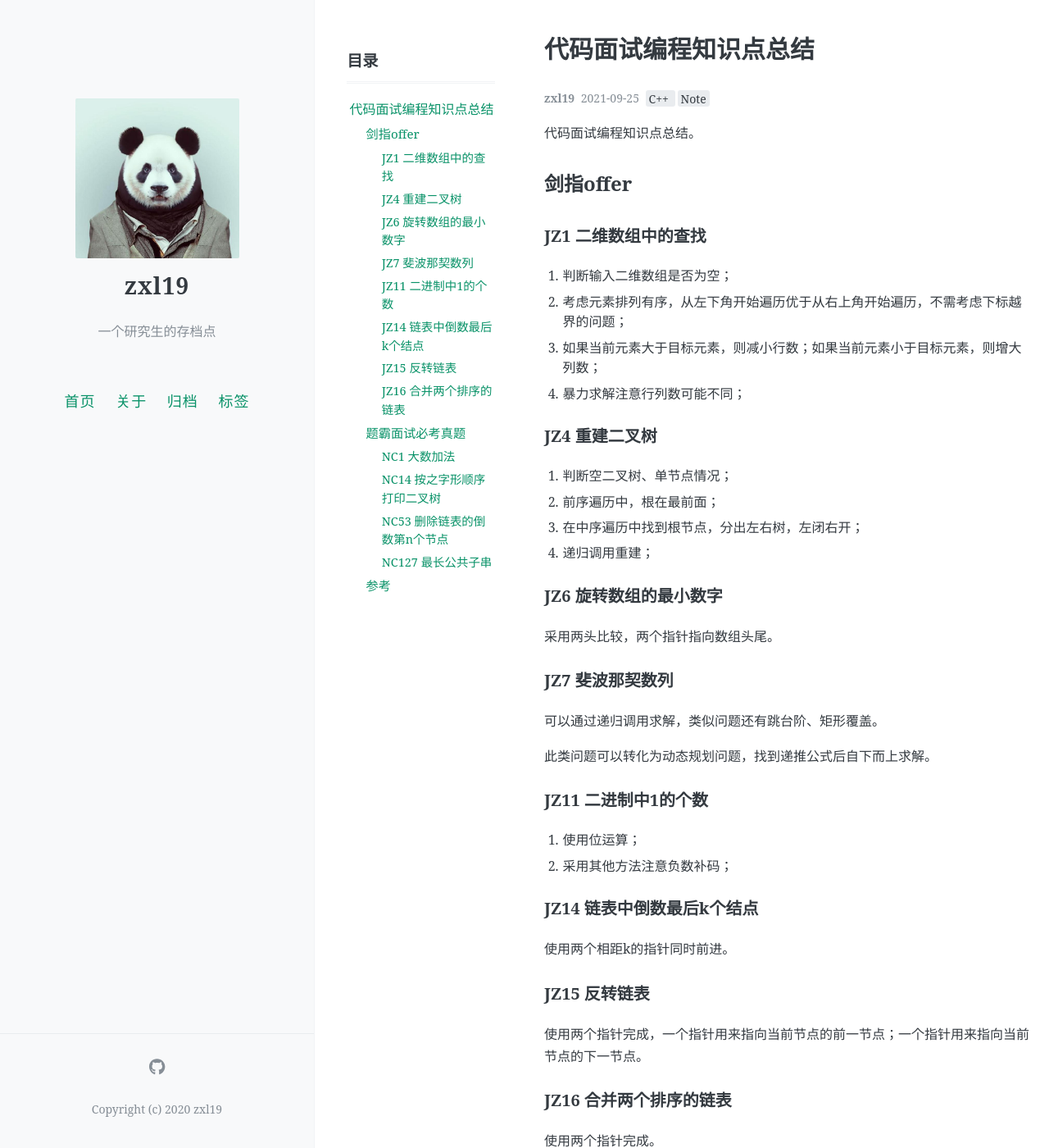
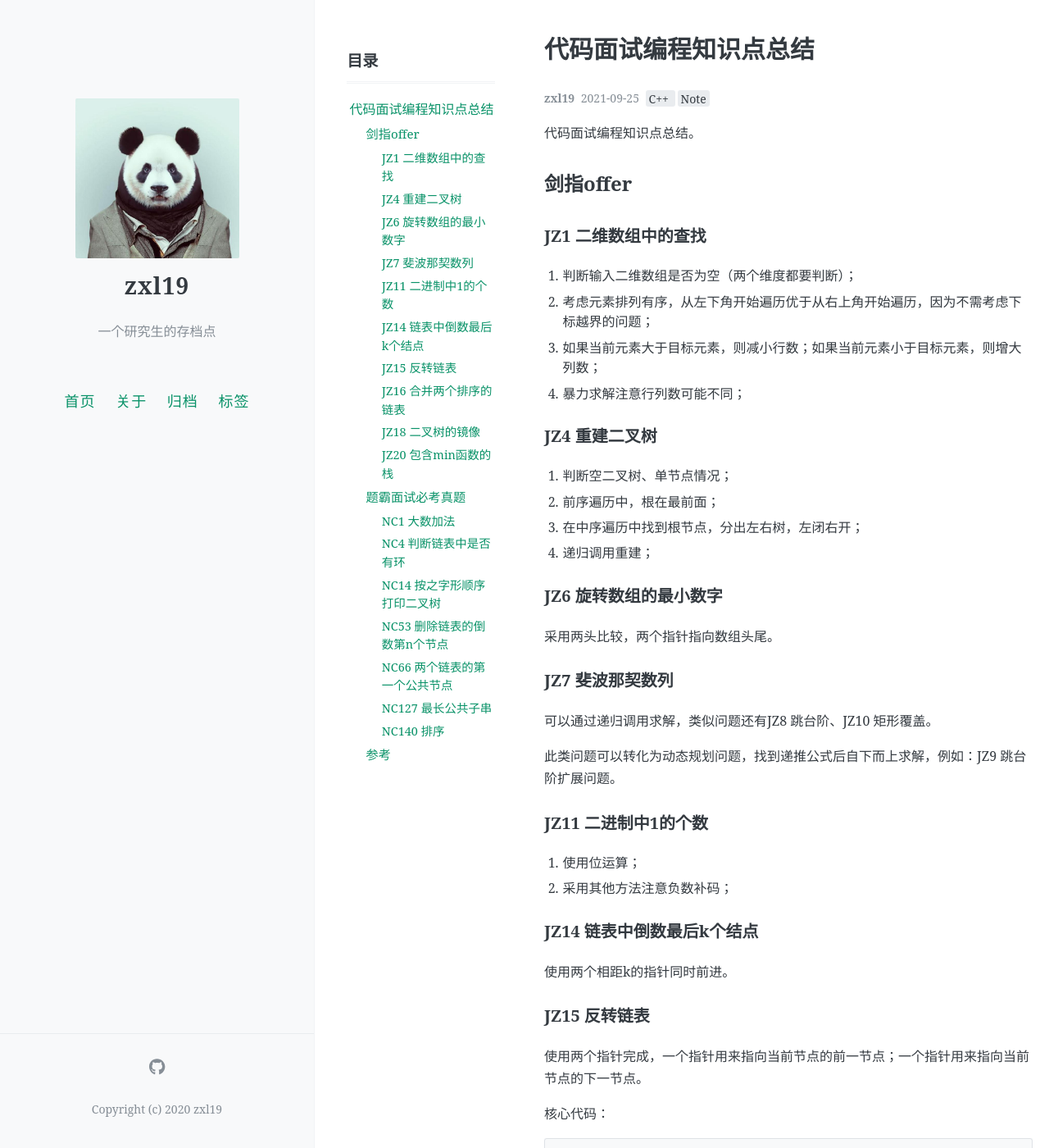
Before and after one commit to zxl19/zxl19.github.io, a Jekyll site: the page built from _posts/2021-09-25-code-interview.md, in a window 1280 px wide and 1400 px high. Shown: the whole window at 82% size. Built offline with Jekyll 4.4.1, drawn with Linux system fonts in a browser that asks for light colours; comment, search, counter and statistics services are not loaded; some of the changed text lies outside the part shown.

Commit message:
Update Posts

````diff
--- a/_posts/2021-09-25-code-interview.md
+++ b/_posts/2021-09-25-code-interview.md
@@ -17,8 +17,8 @@ pinned: false
 
 ### JZ1 二维数组中的查找
 
-1. 判断输入二维数组是否为空；
-2. 考虑元素排列有序，从左下角开始遍历优于从右上角开始遍历，不需考虑下标越界的问题；
+1. 判断输入二维数组是否为空（两个维度都要判断）；
+2. 考虑元素排列有序，从左下角开始遍历优于从右上角开始遍历，因为不需考虑下标越界的问题；
 3. 如果当前元素大于目标元素，则减小行数；如果当前元素小于目标元素，则增大列数；
 4. 暴力求解注意行列数可能不同；
 
@@ -35,9 +35,9 @@ pinned: false
 
 ### JZ7 斐波那契数列
 
-可以通过递归调用求解，类似问题还有跳台阶、矩形覆盖。
+可以通过递归调用求解，类似问题还有JZ8 跳台阶、JZ10 矩形覆盖。
 
-此类问题可以转化为动态规划问题，找到递推公式后自下而上求解。
+此类问题可以转化为动态规划问题，找到递推公式后自下而上求解，例如：JZ9 跳台阶扩展问题。
 
 ### JZ11 二进制中1的个数
 
@@ -52,9 +52,28 @@ pinned: false
 
 使用两个指针完成，一个指针用来指向当前节点的前一节点；一个指针用来指向当前节点的下一节点。
 
+核心代码：
+
+```cpp
+while(pHead) {
+    p = pHead->next;
+    pHead->next = pre;
+    pre = pHead;
+    pHead = p;
+}
+```
+
 ### JZ16 合并两个排序的链表
 
 使用两个指针完成。
+
+### JZ18 二叉树的镜像
+
+交换左右节点，递归调用。
+
+### JZ20 包含min函数的栈
+
+使用两个栈，一个正常保存元素，一个保存当前最小值；
 
 ## 题霸面试必考真题
 
@@ -72,6 +91,10 @@ pinned: false
 
 5. 判断是否进位，若有，取子字符串输出；
 
+### NC4 判断链表中是否有环
+
+使用快慢指针，慢指针每次走一步，快指针每次走两步，如果相遇说明有环。
+
 ### NC14 按之字形顺序打印二叉树
 
 1. 使用`queue`保存上一层根节点，不断在循环中更新；
@@ -83,9 +106,32 @@ pinned: false
 1. 判断输入是否为空；
 2. 两个相距n的指针同时前进；
 
+### NC66 两个链表的第一个公共节点
+
+使用双指针，先后遍历两个链表，会在公共节点处相遇。
+
 ### NC127 最长公共子串
 
 动态规划问题；
+
+### NC140 排序
+
+几种常用的排序算法；
+
+以选择排序为例：
+
+```cpp
+int N = arr.size();
+for (int i = 0; i < N - 1; i++) {
+    int minIdx = i;
+    for (int j = i + 1; j < N - 1; j++) {
+        if (arr.at(j) < arr.at(minIdx)) {
+            minIdx = j;
+        }
+    }
+    swap(arr.at(i), arr.at(minIdx));
+}
+```
 
 ## 参考
 
````
Also changed, not shown: _posts/.2021-09-24-wish-list.md (+1 -1 lines), _posts/2021-09-19-stl-note.md (+12 -3 lines).
